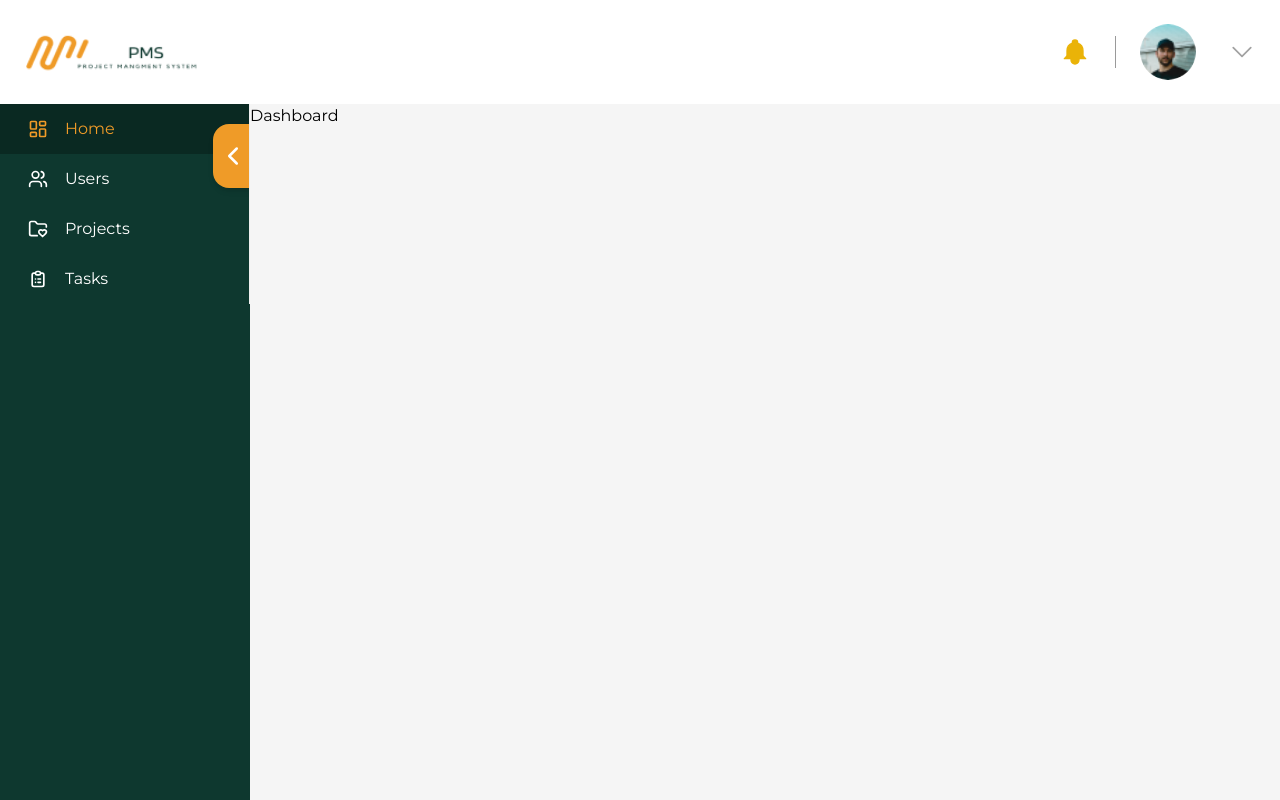
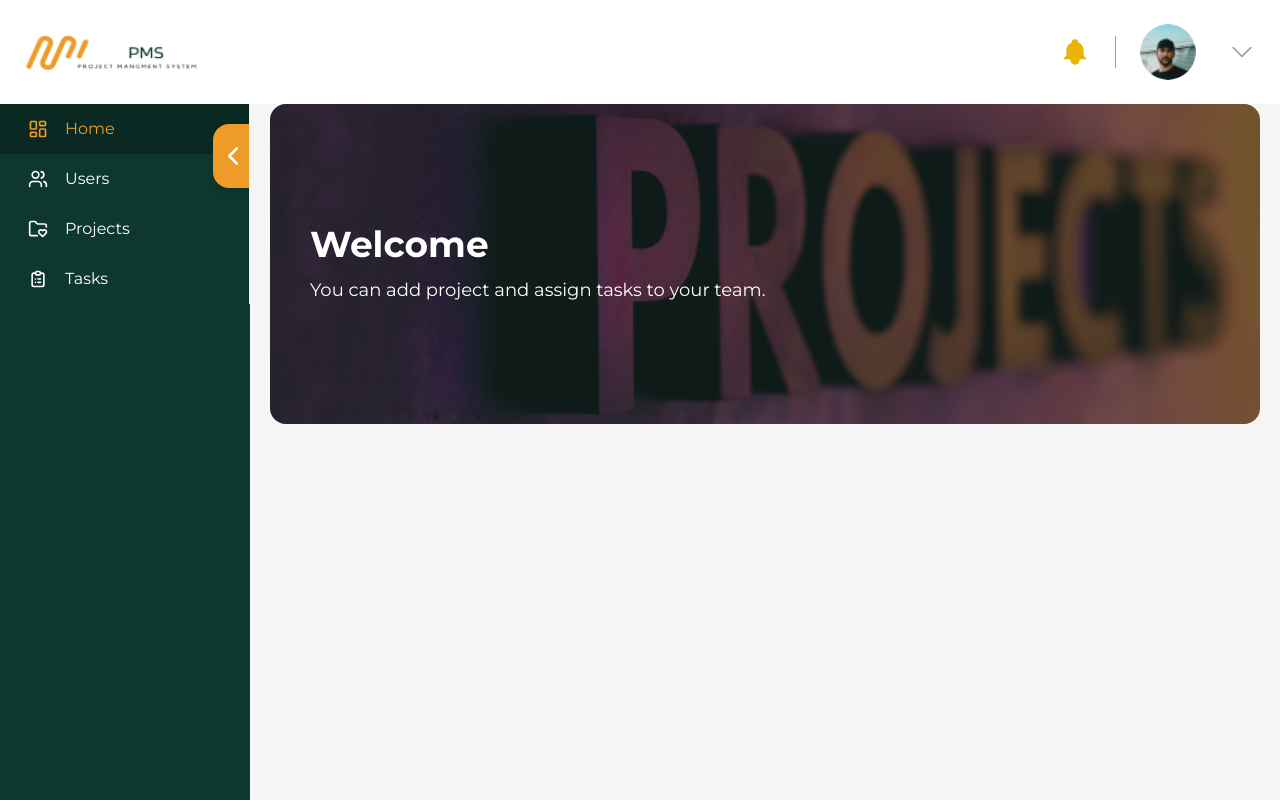
Before and after one commit to Gamalebrahim13/BMS, a React (Vite) app: page /dashboard in a window 1280 px wide. Built offline with nearby package versions, Linux system fonts and the light colour scheme; sample sign-in values are in the browser's storage.

Commit message:
Dashboard header done

```diff
--- a/src/modules/Dashboard/component/Dashboard/Dashboard.tsx
+++ b/src/modules/Dashboard/component/Dashboard/Dashboard.tsx
@@ -1,6 +1,30 @@
+import headerBg from "../../../../assets/images/dashboard-header-bg.png"
+import { useAuth } from "../../../../context/AuthContext";
+export default function Dashboard() {
+      const { loginData } = useAuth();
 
-export default function Dashboard() {
   return (
-    <div>Dashboard</div>
+    <>
+   <div className="px-5">
+  <div className="relative w-full h-[320px] rounded-2xl overflow-hidden">
+    <img
+      src={headerBg}
+      alt="Header"
+      className="w-full h-full object-cover"
+    />
+
+    <div className="absolute inset-0 bg-black/30 flex items-center">
+      <div className="pl-10 text-white max-w-xl">
+        <h1 className="text-4xl font-bold mb-3">
+          Welcome {loginData?.userName}
+        </h1>
+        <p className="text-lg text-gray-200">
+         You can add project and assign tasks to your team.
+        </p>
+      </div>
+    </div>
+  </div>
+</div>
+    </>
   )
 }
```
Also changed, not shown: src/assets/images/dashboard-header-bg.png (added).
